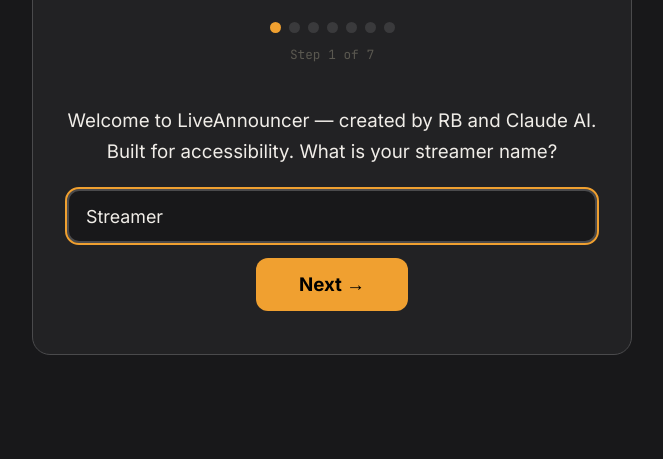
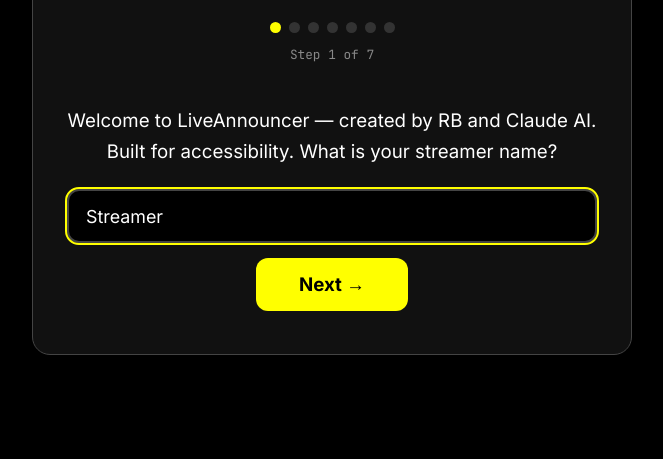
Before and after one commit to rozza-streams/tiktok-announcer, a website: page public/index.html in a window 1280 px wide. Shown: the part 341-800 px from the top of the page, without its empty margins (308-971 px from the left). Drawn offline with nearby package versions, Linux system fonts and the light colour scheme; no server answers.

Commit message:
Update style.css

```diff
--- a/public/style.css
+++ b/public/style.css
@@ -3,28 +3,28 @@
    Full width, large text, high contrast, accessibility-first
 ═══════════════════════════════════════════════════════════ */
 :root {
-  --bg:        #18181a;
-  --surface:   #222224;
-  --surface2:  #2a2a2c;
-  --surface3:  #323234;
-  --border:    #3a3a3c;
-  --border2:   #4a4a4c;
-  --amber:     #f0a030;
-  --amber-lt:  #ffd080;
-  --amber-dk:  #b07010;
-  --amber-bg:  #2a1e00;
-  --gold:      #e8c030;
-  --white:     #f0ede8;
-  --muted:     #9a9590;
-  --dim:       #5a5850;
-  --green:     #50b878;
-  --green-bg:  #0a2018;
-  --red:       #d85050;
-  --red-bg:    #2a0808;
-  --blue:      #5898d8;
-  --blue-bg:   #081828;
-  --purple:    #a870c8;
-  --purple-bg: #180828;
+  --bg:        #000000;
+  --surface:   #111111;
+  --surface2:  #1a1a1a;
+  --surface3:  #222222;
+  --border:    #333333;
+  --border2:   #444444;
+  --amber:     #ffff00;
+  --amber-lt:  #ffff66;
+  --amber-dk:  #cccc00;
+  --amber-bg:  #1a1a00;
+  --gold:      #ffff00;
+  --white:     #ffffff;
+  --muted:     #cccccc;
+  --dim:       #888888;
+  --green:     #00ff7f;
+  --green-bg:  #001a0d;
+  --red:       #ff4444;
+  --red-bg:    #1a0000;
+  --blue:      #00ffff;
+  --blue-bg:   #001a1a;
+  --purple:    #cc88ff;
+  --purple-bg: #0d0019;
   --mono:      'JetBrains Mono', monospace;
   --ui:        'Inter', system-ui, sans-serif;
 }
```
